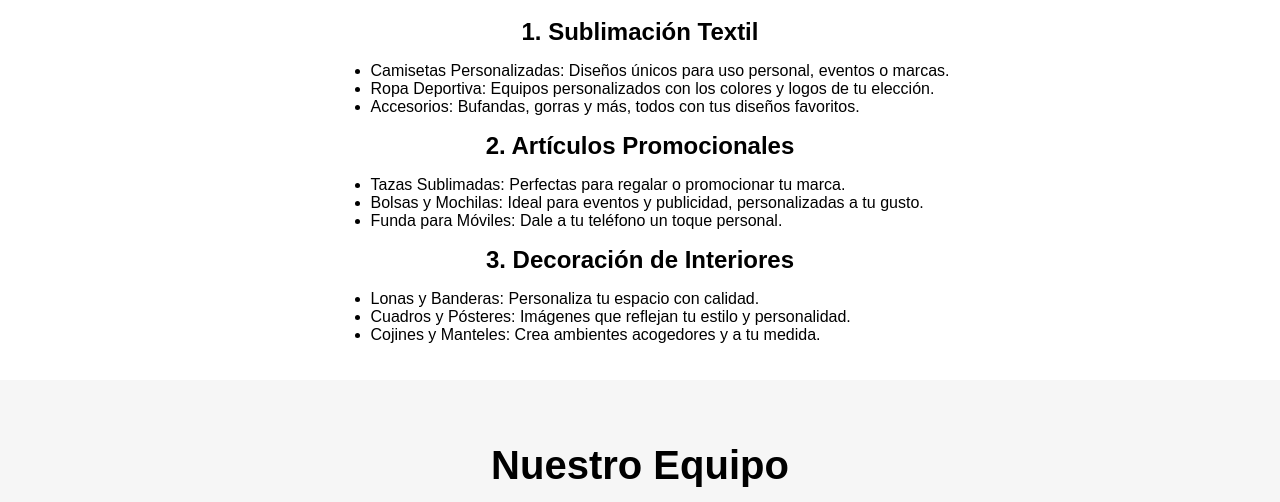
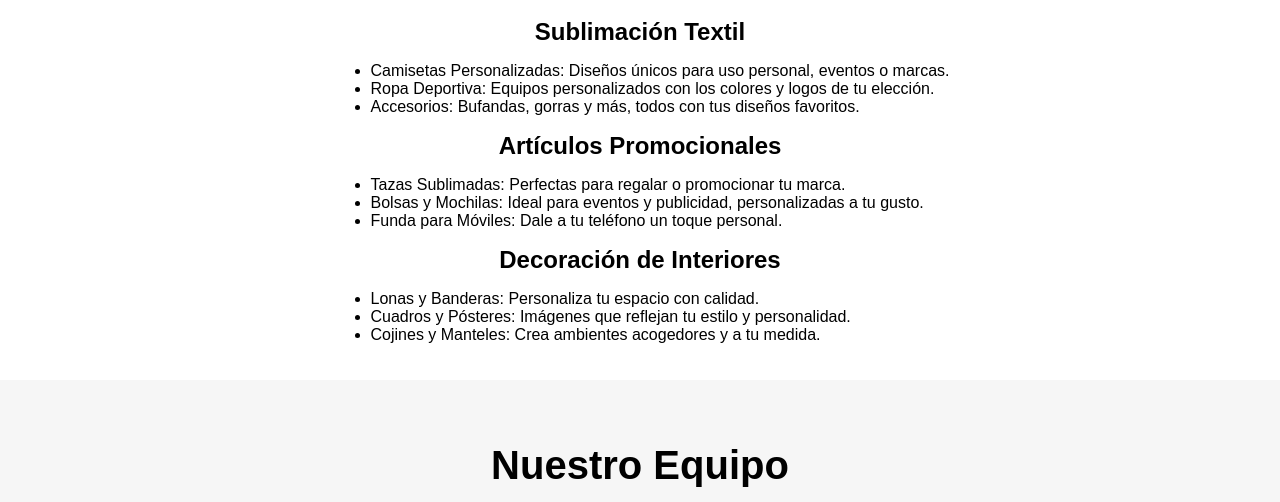
Before and after one commit to Lanash83/Proyecto-3, a website: page public/views/sobre.html in a window 1280 px wide. Shown: the part 298-800 px from the top of the page. Drawn offline with Linux system fonts and the light colour scheme; files whose address does not match are found by name.

Commit message:
refactor proyect

```diff
--- a/public/css/estilos.css
+++ b/public/css/estilos.css
@@ -22,6 +22,7 @@ header {
 .logo {
   width: 7%;
   border-radius: 25%;
+
 }
 
 
@@ -68,7 +69,7 @@ h2 {
   border: mediumblue 5px solid;
   width: calc(30% - 20px);
   display: inline-block;
-  text-align: justify;
+  text-align: center;
 }
 
 .logo1, .logo2, .logo3 {
--- a/public/views/sobre.html
+++ b/public/views/sobre.html
@@ -23,20 +23,20 @@
     <div class="container">
     <main>
         <h1>Nuestros Servicios</h1>
-        <h2>1. Sublimación Textil</h2>
+        <h2> Sublimación Textil</h2>
         <ul>
             <li>Camisetas Personalizadas: Diseños únicos para uso personal, eventos o marcas.</li>
             <li>Ropa Deportiva: Equipos personalizados con los colores y logos de tu elección.</li>
             <li>Accesorios: Bufandas, gorras y más, todos con tus diseños favoritos.</li>
         </ul>
-        <h2>2. Artículos Promocionales</h2>
+        <h2> Artículos Promocionales</h2>
         <ul>
             <li>Tazas Sublimadas: Perfectas para regalar o promocionar tu marca.</li>
             <li>Bolsas y Mochilas: Ideal para eventos y publicidad, personalizadas a tu gusto.</li>
             <li>Funda para Móviles: Dale a tu teléfono un toque personal.</li>
         </ul>
 
-        <h2>3. Decoración de Interiores</h2>
+        <h2> Decoración de Interiores</h2>
         <ul>
             <li>Lonas y Banderas: Personaliza tu espacio con calidad.</li>
             <li>Cuadros y Pósteres: Imágenes que reflejan tu estilo y personalidad.</li>
```
Also changed, not shown: public/img/persona1.jpg, public/img/persona2.jpg (added).
